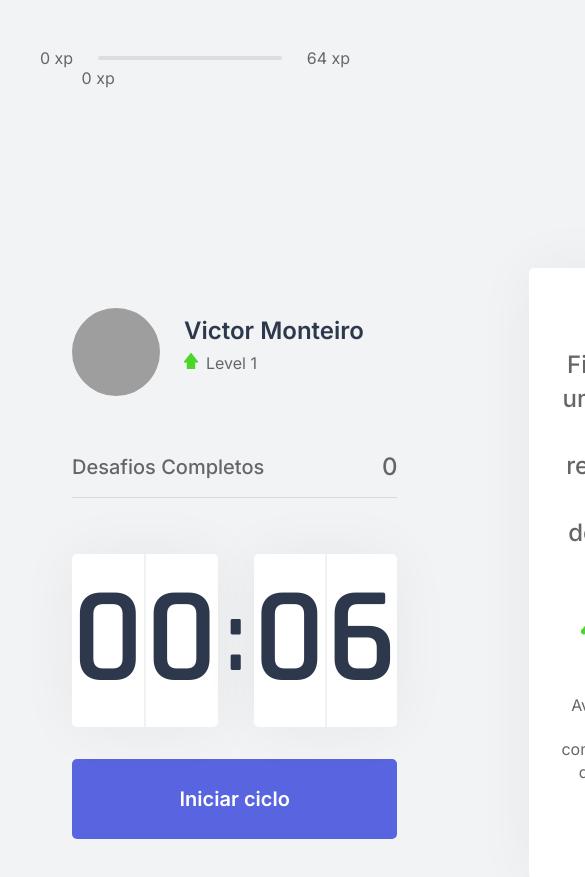
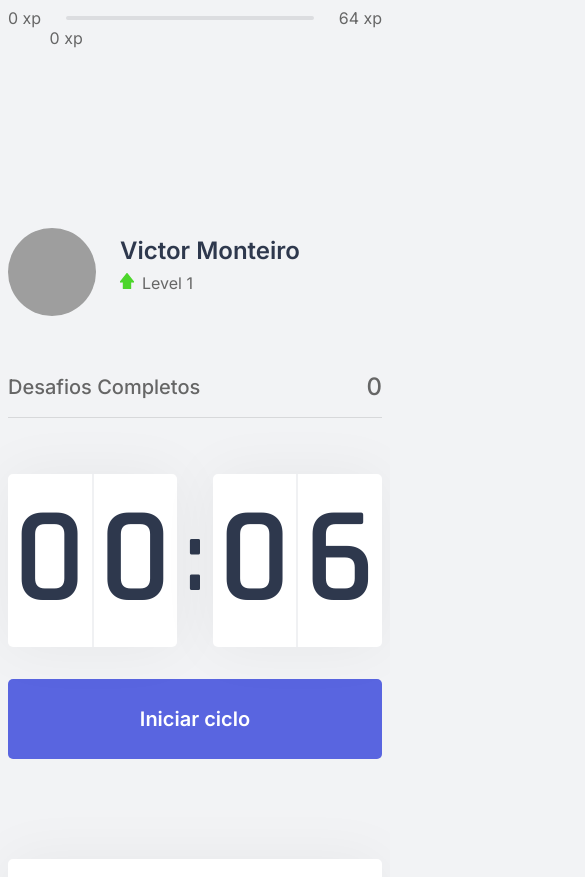
Before and after one commit to ovictormonteiro/moveit.react, a Next.js app: page / in a window 390 px wide. Shown: the top 877 px of the page, 585 px wide, since content can reach past the window. Built offline with nearby package versions, Linux system fonts and the light colour scheme; grey boxes are pictures that could not be loaded.

Commit message:
Responsividade adicionada

```diff
--- a/src/styles/components/ChallengeBox.module.css
+++ b/src/styles/components/ChallengeBox.module.css
@@ -103,3 +103,9 @@
 .challengeActive footer button:hover{
     filter: brightness(0.9);
 }
+
+@media (max-width:429px){
+    .challengeActive footer button{
+        width: auto;
+    }
+}
--- a/src/styles/components/Countdown.module.css
+++ b/src/styles/components/Countdown.module.css
@@ -70,3 +70,13 @@
     color: var(--title);
     cursor: not-allowed;
 }
+
+@media (max-width: 281px){
+    .countdownContainer{
+        flex-direction: column;
+    }
+
+    .countdownContainer>span{
+        font-size: 5rem;
+    }
+}
--- a/src/styles/pages/Home.module.css
+++ b/src/styles/pages/Home.module.css
@@ -16,3 +16,17 @@
     align-content: center;
     padding: 20rem 0 0 0;
 }
+
+@media (max-width: 429px){
+    .container{
+        padding: unset;
+        width: auto;
+        margin: unset;
+    }
+
+    .container section{
+        display: flex;
+        flex-direction: column;
+        width: 100%;
+    }
+}
```
